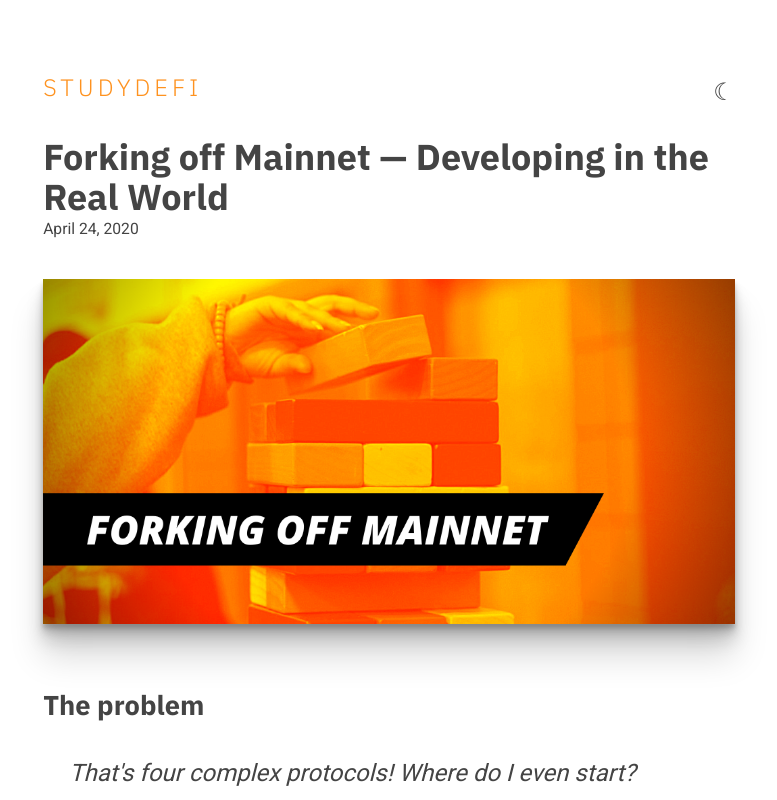
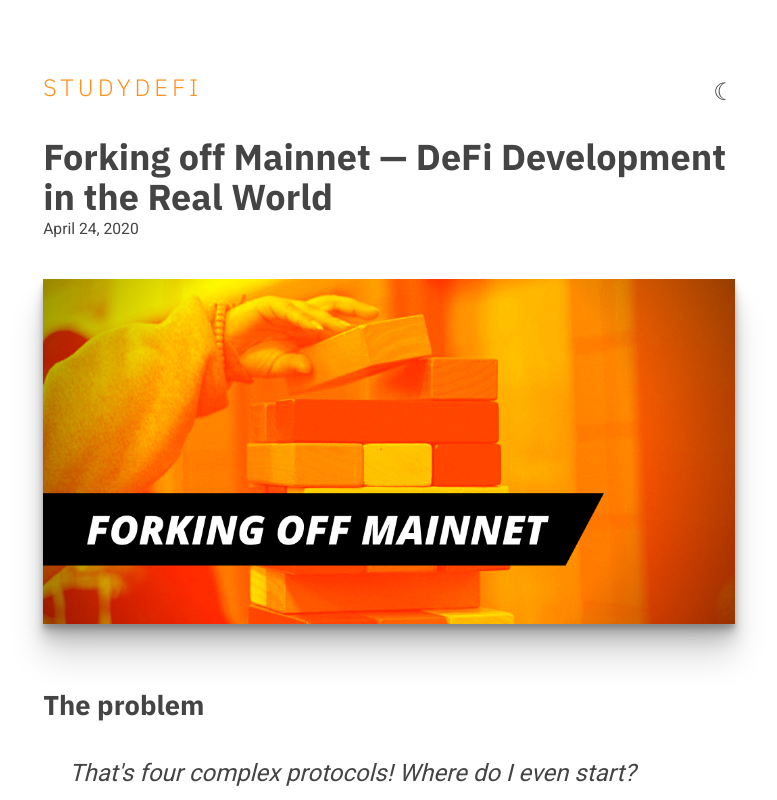
Before and after one commit to studydefi/studydefi.com, a Gatsby site: page /forking-off-mainnet/ in a window 1280 px wide. Shown: the top 800 px of the page, without its empty margins (251-1028 px from the left). Built offline with nearby package versions, Linux system fonts and the light colour scheme; Gatsby itself is replaced by a stand-in of ours; some packages are replaced by stand-ins of ours.

Commit message:
update title

```diff
--- a/content/blog/forking-off-mainnet/index.md
+++ b/content/blog/forking-off-mainnet/index.md
@@ -1,5 +1,5 @@
 ---
-title: "Forking off Mainnet — Developing in the Real World"
+title: "Forking off Mainnet — DeFi Development in the Real World"
 date: "2020-04-24"
 description: "Working with existing protocols can be hard, but it doesn't have to be."
 thumbnail: "./forking-header.png"
```
